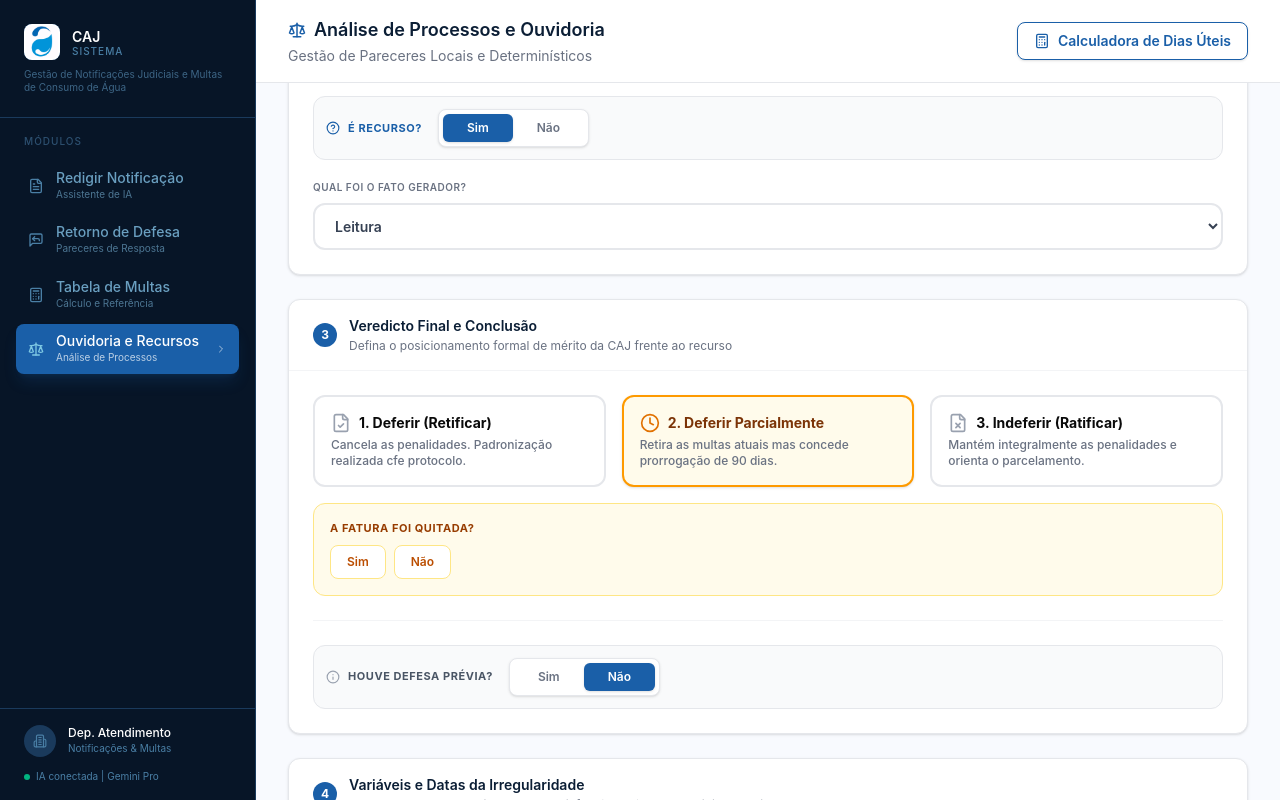
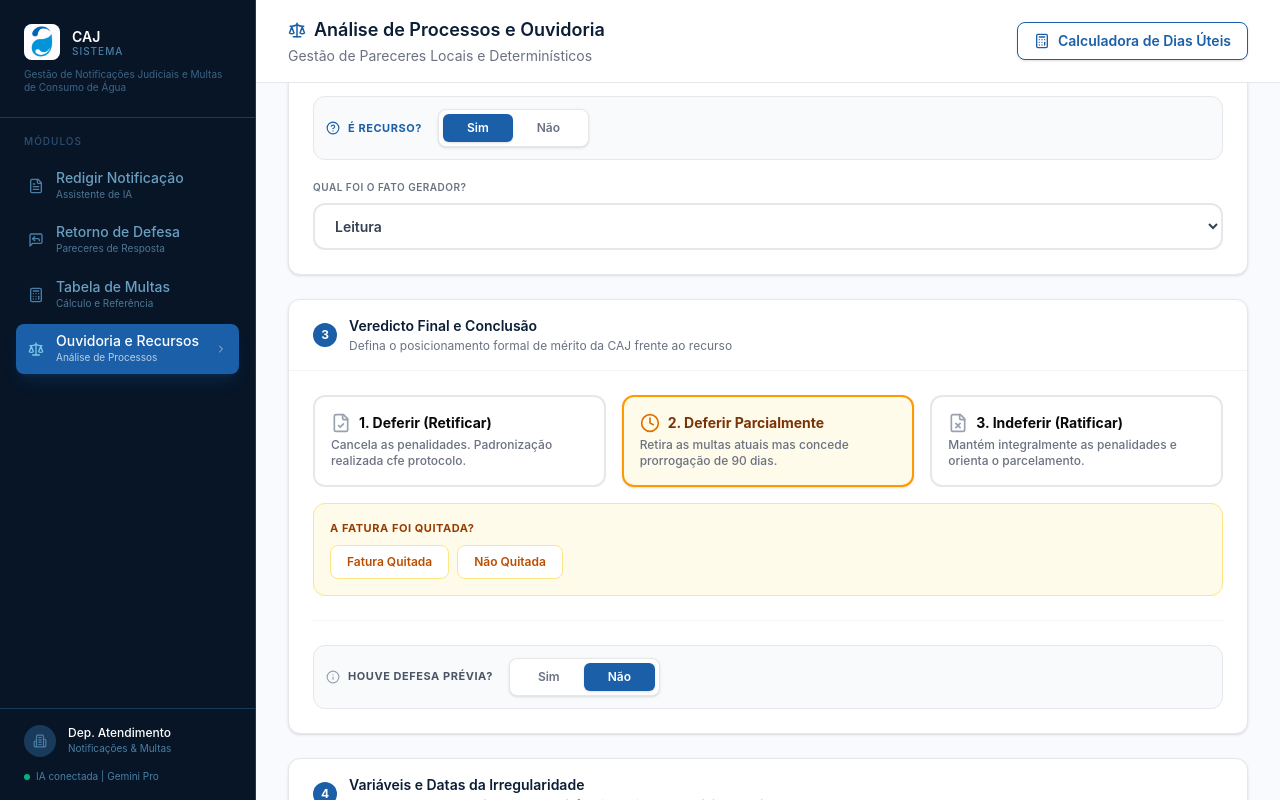
Before and after one commit to MarieleV/Notificacao-CAJ, a React (Vite) app in the folder front-end/: page /ouvidoria in a window 1280 px wide. Both pictures are taken after a click on the button 767 px from the left and 441 px from the top of the page. Built offline with nearby package versions, Linux system fonts and the light colour scheme.

Commit message:
alteração dos botões de quitação fatura

```diff
--- a/front-end/src/app/components/OuvidoriaManager.tsx
+++ b/front-end/src/app/components/OuvidoriaManager.tsx
@@ -152,7 +152,7 @@ export function OuvidoriaManager() {
   // Novos estados para a seleção de Deferimento Específico
   const [deferirMotivo, setDeferirMotivo] = useState<"la_padronizada" | "fato_novo" | null>(null);
   const [fatoNovoStatus, setFatoNovoStatus] = useState<"notificado" | "multado" | null>(null);
-  const [faturaQuitada, setFaturaQuitada] = useState<"sim" | "nao" | null>(null);
+  const [faturaQuitada, setFaturaQuitada] = useState<"fatura_quitada" | "fatura_nao_quitada" | null>(null);
 
 
   // --- VARIÁVEIS DOS TEMPLATES (Exibidas condicionalmente) ---
@@ -434,7 +434,7 @@ export function OuvidoriaManager() {
 
         // ── DEFERIMENTO PARCIAL ──
         else if (decisao === "parcial") {
-          const textoRestituicao = faturaQuitada === "sim"
+          const textoRestituicao = faturaQuitada === "fatura_quitada"
             ? ` Como a FAT ${tplFatura} foi quitada, cliente deve solicitar processo de restituição das multas aplicadas pelo e-mail atendimento@aguasdejoinville.com.br.`
             : "";
 
@@ -1000,17 +1000,17 @@ export function OuvidoriaManager() {
                   <div className="flex flex-wrap gap-2">
                     <button
                       type="button"
-                      onClick={() => setFaturaQuitada("sim")}
-                      className={`px-4 py-2 text-xs font-semibold rounded-lg transition-all border ${faturaQuitada === "sim" ? "bg-amber-600 text-white border-amber-600 shadow-sm" : "bg-white text-amber-700 border-amber-200 hover:bg-amber-100"}`}
+                      onClick={() => setFaturaQuitada("fatura_quitada")}
+                      className={`px-4 py-2 text-xs font-semibold rounded-lg transition-all border ${faturaQuitada === "fatura_quitada" ? "bg-amber-600 text-white border-amber-600 shadow-sm" : "bg-white text-amber-700 border-amber-200 hover:bg-amber-100"}`}
                     >
-                      Sim
+                      Fatura Quitada
                     </button>
                     <button
                       type="button"
-                      onClick={() => setFaturaQuitada("nao")}
-                      className={`px-4 py-2 text-xs font-semibold rounded-lg transition-all border ${faturaQuitada === "nao" ? "bg-amber-600 text-white border-amber-600 shadow-sm" : "bg-white text-amber-700 border-amber-200 hover:bg-amber-100"}`}
+                      onClick={() => setFaturaQuitada("fatura_nao_quitada")}
+                      className={`px-4 py-2 text-xs font-semibold rounded-lg transition-all border ${faturaQuitada === "fatura_nao_quitada" ? "bg-amber-600 text-white border-amber-600 shadow-sm" : "bg-white text-amber-700 border-amber-200 hover:bg-amber-100"}`}
                     >
-                      Não
+                      Não Quitada
                     </button>
                   </div>
                 </div>
```
